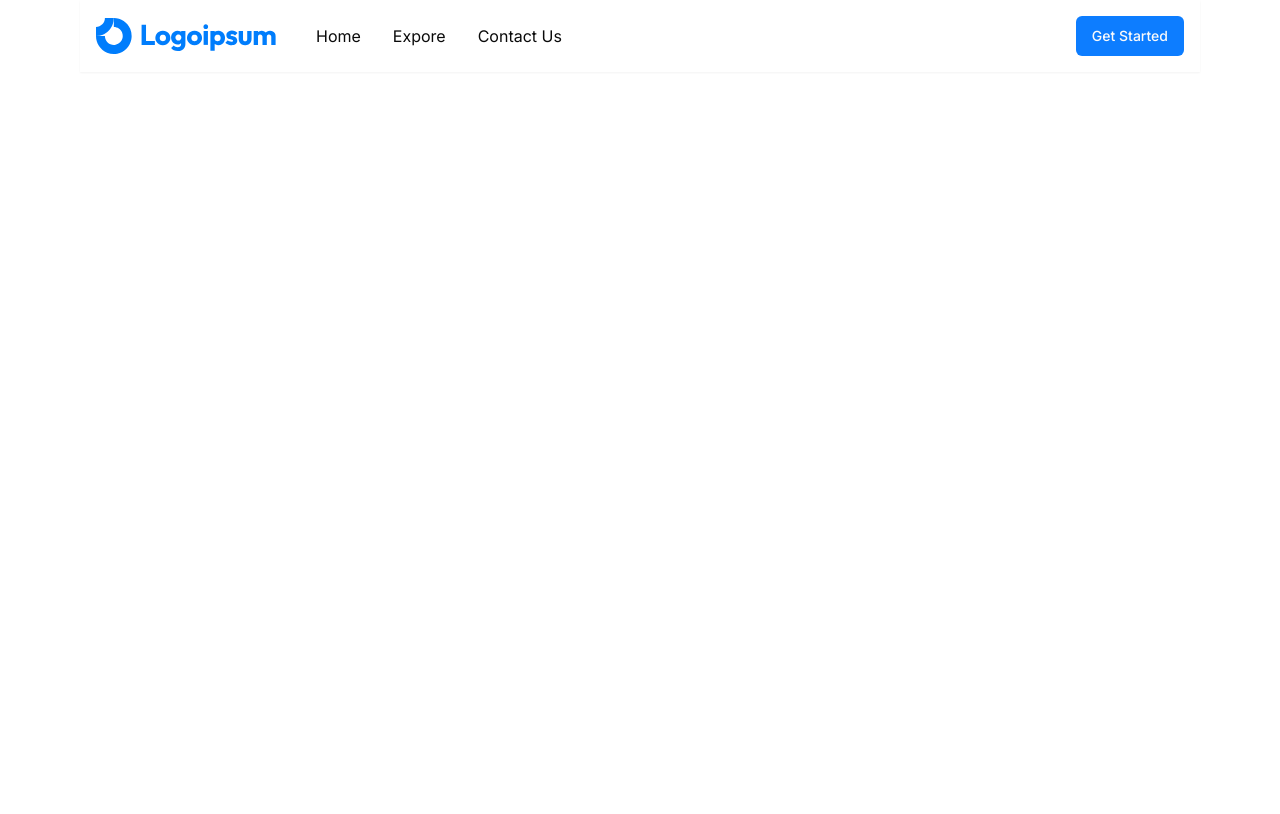
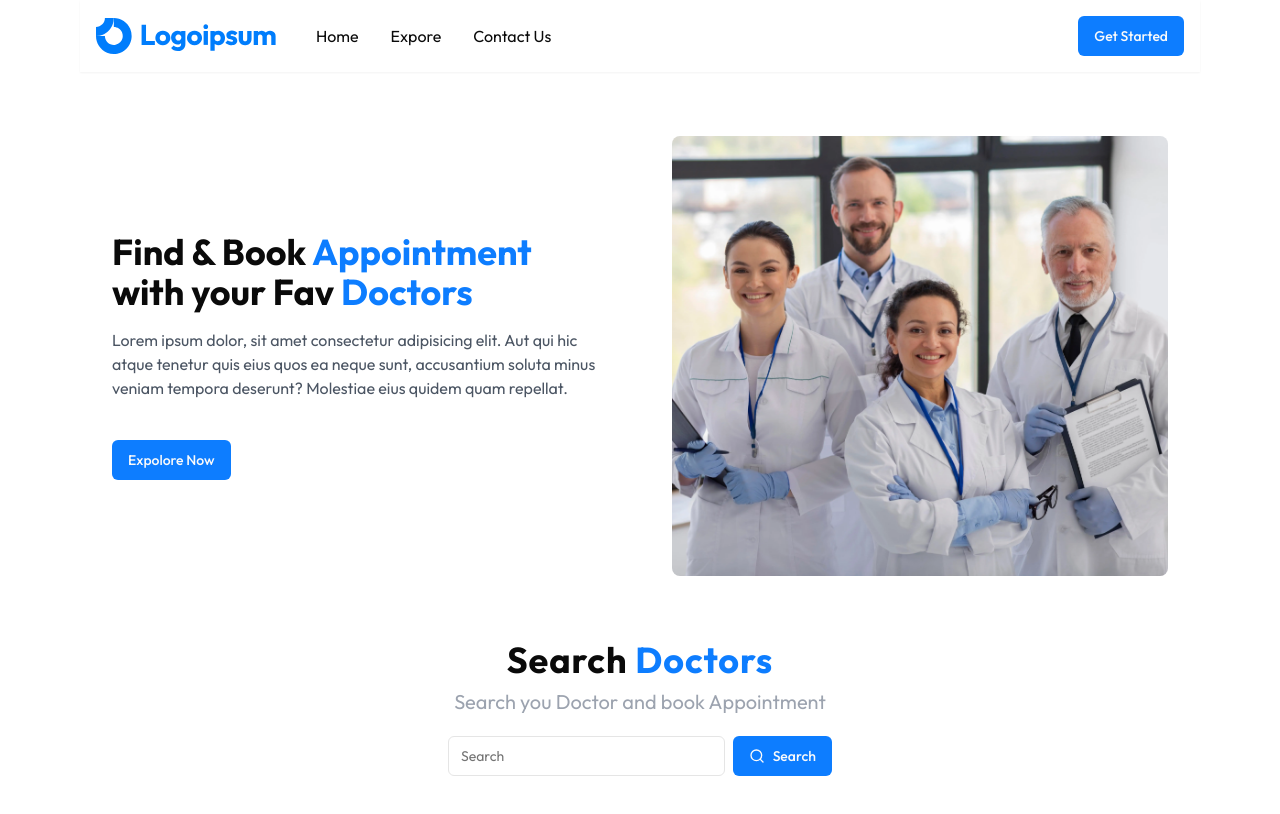
Before and after one commit to automatonatm/doctor-appointment-app, a Next.js app: page / in a window 1280 px wide. Built offline with nearby package versions, Linux system fonts and the light colour scheme.

Commit message:
Hero and Search completed

```diff
--- /dev/null
+++ b/app/_components/CategorySearch.tsx
@@ -0,0 +1,21 @@
+import { Button } from "@/components/ui/button";
+import { Input } from "@/components/ui/input";
+import { Search } from "lucide-react";
+import React from "react";
+
+export const CategorySearch = () => {
+  return (
+    <div className="mb-10 flex flex-col items-center gap-2">
+      <h2 className="text-4xl font-bold tracking-wide">
+        Search <span className="text-primary">Doctors</span>
+      </h2>
+      <h2 className="text-xl text-gray-400">
+        Search you Doctor and book Appointment
+      </h2>
+      <div className="flex w-full max-w-sm items-center space-x-2 mt-3">
+        <Input type="text" placeholder="Search" />
+        <Button type="submit"><Search className="w-4 h-4 mr-2"/>Search</Button>
+      </div>
+    </div>
+  );
+};
--- /dev/null
+++ b/app/_components/Hero.tsx
@@ -0,0 +1,37 @@
+import { Button } from "@/components/ui/button";
+import Image from "next/image";
+
+export const Hero = () => {
+  return (
+    <section>
+      <div className="mx-auto max-w-screen-xl px-4 py-8 sm:px-6 sm:py-12 lg:px-8 lg:py-16">
+        <div className="grid grid-cols-1 gap-8 lg:grid-cols-2 lg:gap-16">
+          <div className="relative h-64 overflow-hidden rounded-lg sm:h-80 lg:order-last lg:h-full">
+            <Image
+              alt=""
+              width={800}
+              height={800}
+              src="/doctors.webp"
+              className="absolute inset-0 h-full w-full rounded object-cover"
+            />
+          </div>
+
+          <div className="lg:py-24">
+            <h2 className="text-3xl font-bold sm:text-4xl">
+              Find & Book <span className="text-primary">Appointment</span> with
+              your Fav <span className="text-primary">Doctors</span>
+            </h2>
+
+            <p className="mt-4 text-gray-600">
+              Lorem ipsum dolor, sit amet consectetur adipisicing elit. Aut qui
+              hic atque tenetur quis eius quos ea neque sunt, accusantium soluta
+              minus veniam tempora deserunt? Molestiae eius quidem quam
+              repellat.
+            </p>
+            <Button className="mt-10">Expolore Now</Button>
+          </div>
+        </div>
+      </div>
+    </section>
+  );
+};
--- a/app/layout.tsx
+++ b/app/layout.tsx
@@ -1,9 +1,9 @@
 import type { Metadata } from "next";
-import { Inter } from "next/font/google";
+import { Outfit } from "next/font/google";
 import "./globals.css";
 import { Header } from "./_components/Header";
 
-const inter = Inter({ subsets: ["latin"] });
+const outfit = Outfit({ subsets: ["latin"] });
 
 export const metadata: Metadata = {
   title: "Create Next App",
@@ -17,7 +17,7 @@ export default function RootLayout({
 }>) {
   return (
     <html lang="en">
-      <body className={inter.className}>
+      <body className={outfit.className}>
         <div className="md:px-20">
           <Header />
           {children}
--- a/app/page.tsx
+++ b/app/page.tsx
@@ -1,9 +1,16 @@
 import { Button } from "@/components/ui/button";
 import Image from "next/image";
+import { Hero } from "./_components/Hero";
+import { CategorySearch } from "./_components/CategorySearch";
 
 export default function Home() {
   return (
     <div>
+       {/* Hero Section */}
+       <Hero/>
+
+       {/* Category Search */}
+       <CategorySearch />
 
     </div>
   );
--- /dev/null
+++ b/components/ui/input.tsx
@@ -0,0 +1,25 @@
+import * as React from "react"
+
+import { cn } from "@/lib/utils"
+
+export interface InputProps
+  extends React.InputHTMLAttributes<HTMLInputElement> {}
+
+const Input = React.forwardRef<HTMLInputElement, InputProps>(
+  ({ className, type, ...props }, ref) => {
+    return (
+      <input
+        type={type}
+        className={cn(
+          "flex h-10 w-full rounded-md border border-input bg-background px-3 py-2 text-sm ring-offset-background file:border-0 file:bg-transparent file:text-sm file:font-medium placeholder:text-muted-foreground focus-visible:outline-none focus-visible:ring-2 focus-visible:ring-ring focus-visible:ring-offset-2 disabled:cursor-not-allowed disabled:opacity-50",
+          className
+        )}
+        ref={ref}
+        {...props}
+      />
+    )
+  }
+)
+Input.displayName = "Input"
+
+export { Input }
--- a/next.config.mjs
+++ b/next.config.mjs
@@ -1,4 +1,8 @@
 /** @type {import('next').NextConfig} */
-const nextConfig = {};
+const nextConfig = {
+  images: {
+    domains: ["images.unsplash.com"],
+  },
+};
 
 export default nextConfig;
```
Also changed, not shown: public/doctors.webp (added).
